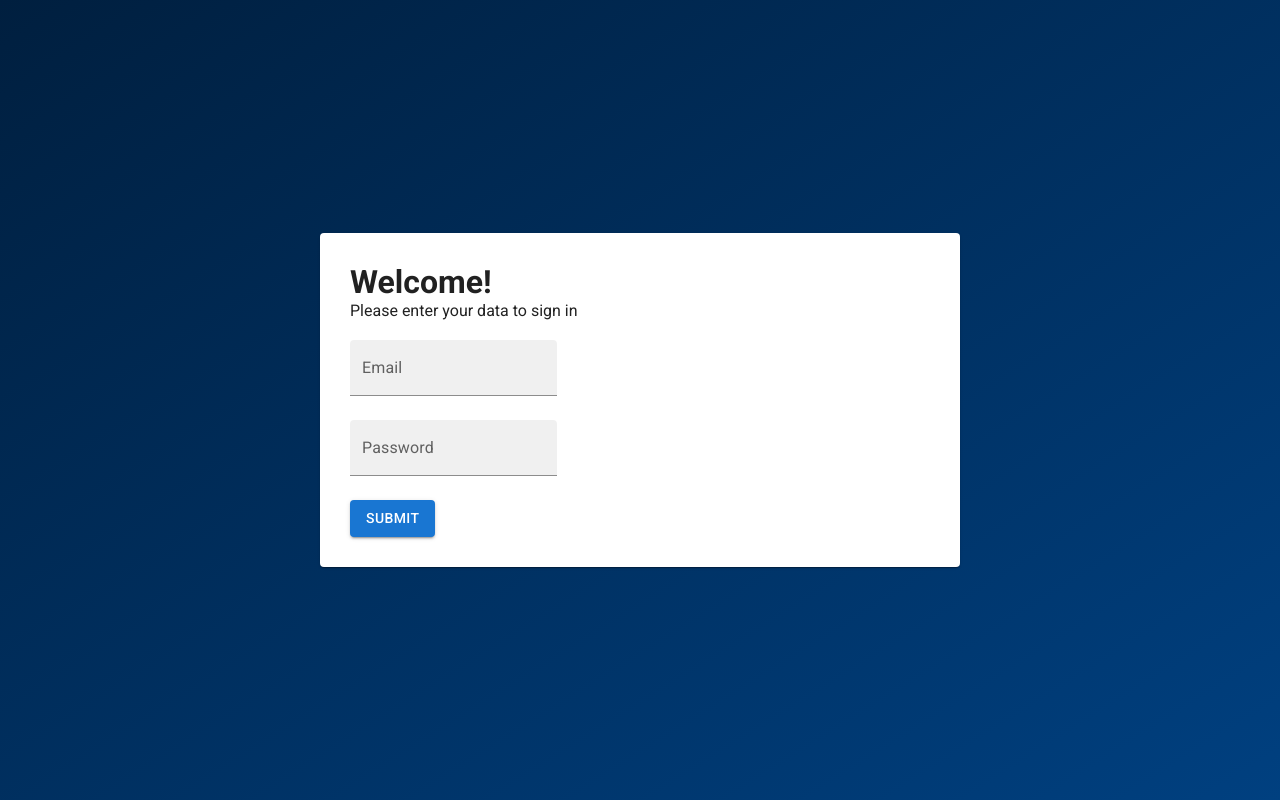
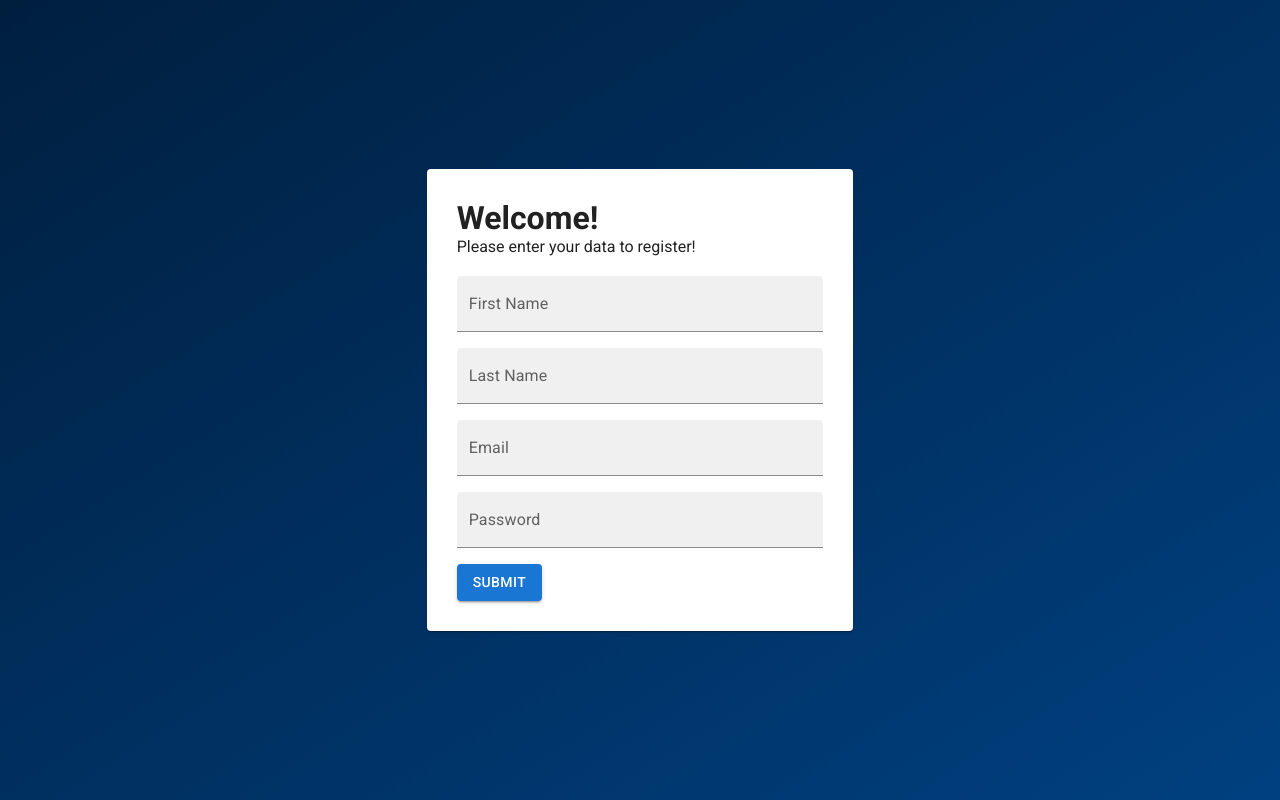
Before and after one commit to kareemotafy/AMS-Task, a React (Create React App) app in the folder frontend/: page /register in a window 1280 px wide. Before the commit this address led to /sign-in. Built offline with nearby package versions, Linux system fonts and the light colour scheme.

Commit message:
more ui improvements

```diff
--- a/frontend/src/App.js
+++ b/frontend/src/App.js
@@ -26,7 +26,7 @@ const CookiefullComponent = (component) => {
 
   useEffect(() => {
     const verifyCookie = async () => {
-      if (!cookie) {
+      if (!cookie && window.location.pathname !== "/register") {
         navigate("/sign-in");
       }
     };
--- a/frontend/src/pages/auth/Register.jsx
+++ b/frontend/src/pages/auth/Register.jsx
@@ -38,7 +38,7 @@ const Register = () => {
           height: "100vh",
         }}
       >
-        <Grid item md={6} xs={10}>
+        <Grid item md={4} xs={10}>
           <Card style={{ padding: 30 }}>
             <h1>Welcome!</h1>
             <p style={{ marginBottom: 20 }}>
--- a/frontend/src/pages/auth/SignIn.jsx
+++ b/frontend/src/pages/auth/SignIn.jsx
@@ -36,7 +36,7 @@ const SignIn = () => {
           height: "100vh",
         }}
       >
-        <Grid item md={6} xs={9}>
+        <Grid item md={4} xs={11}>
           <Card style={{ padding: 30 }}>
             <h1>Welcome!</h1>
             <p style={{ marginBottom: 20 }}>
@@ -54,6 +54,7 @@ const SignIn = () => {
                         label="Email"
                         type="email"
                         variant="filled"
+                        fullWidth
                         {...field}
                       />
                     )}
@@ -68,6 +69,7 @@ const SignIn = () => {
                         type="password"
                         label="Password"
                         variant="filled"
+                        fullWidth
                         {...field}
                       />
                     )}
--- a/frontend/src/pages/requests/EquipmentRequests.jsx
+++ b/frontend/src/pages/requests/EquipmentRequests.jsx
@@ -258,7 +258,7 @@ const EquipmentRequests = () => {
                       </Grid>
 
                       <Grid item xs={6}>
-                        <h4>Staff Member: </h4>
+                        <h4>Resource: </h4>
                         <p>{resource.title}</p>
 
                         <h4 style={{ marginTop: 10 }}>Due:</h4>
--- a/frontend/src/pages/requests/StaffRequests.jsx
+++ b/frontend/src/pages/requests/StaffRequests.jsx
@@ -250,7 +250,7 @@ const StaffRequests = () => {
                       </Grid>
 
                       <Grid item xs={6}>
-                        <h4>Resource: </h4>
+                        <h4>Staff Member: </h4>
                         <p>{resource.fullName}</p>
 
                         <h4 style={{ marginTop: 10 }}>Due:</h4>
```
Also changed, not shown: 1 other file (tests, documents, lock files or other folders).
